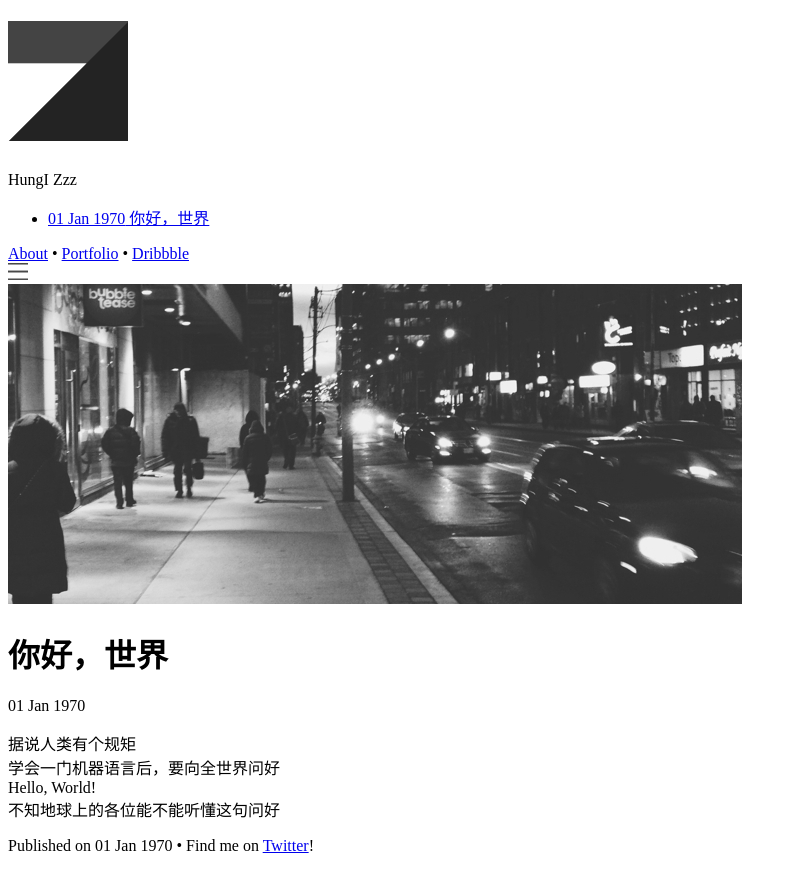
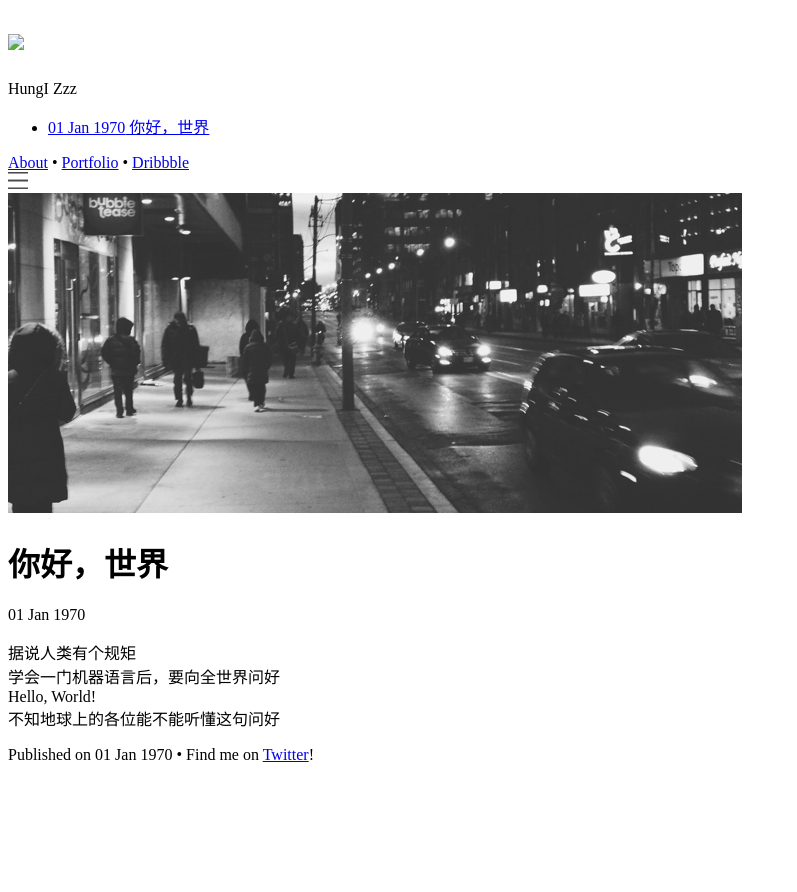
Before and after one commit to hominthesky/blog, a Jekyll site: the page built from index.html, in a window 1280 px wide. Shown: the top 892 px of the page, without its empty margins (0-797 px from the left). Built offline with Jekyll 4.4.1, drawn with Linux system fonts in a browser that asks for light colours; Markdown is read by kramdown in place of the engine named in the settings.

Commit message:
change path

```diff
--- a/_layouts/default.html
+++ b/_layouts/default.html
@@ -23,7 +23,7 @@
     <div class="site">
       <div class="sidebar" id="sidebar">
         <div class="header">
-          <h1 class="title"><a href="/"><img id="logo" src="/images/logo.png"></a></h1>
+          <h1 class="title"><a href="/"><img id="logo" src="blog/images/logo.png"></a></h1>
           <span class="tagline">HungI Zzz</span>
         </div>
         <div class="posts">
@@ -50,6 +50,6 @@
         {{ content }}
 
     </div>
-    <script src="/scripts/responsive.js" type="text/javascript"></script>
+    <script src="blog/scripts/responsive.js" type="text/javascript"></script>
   </body>
 </html>
```
